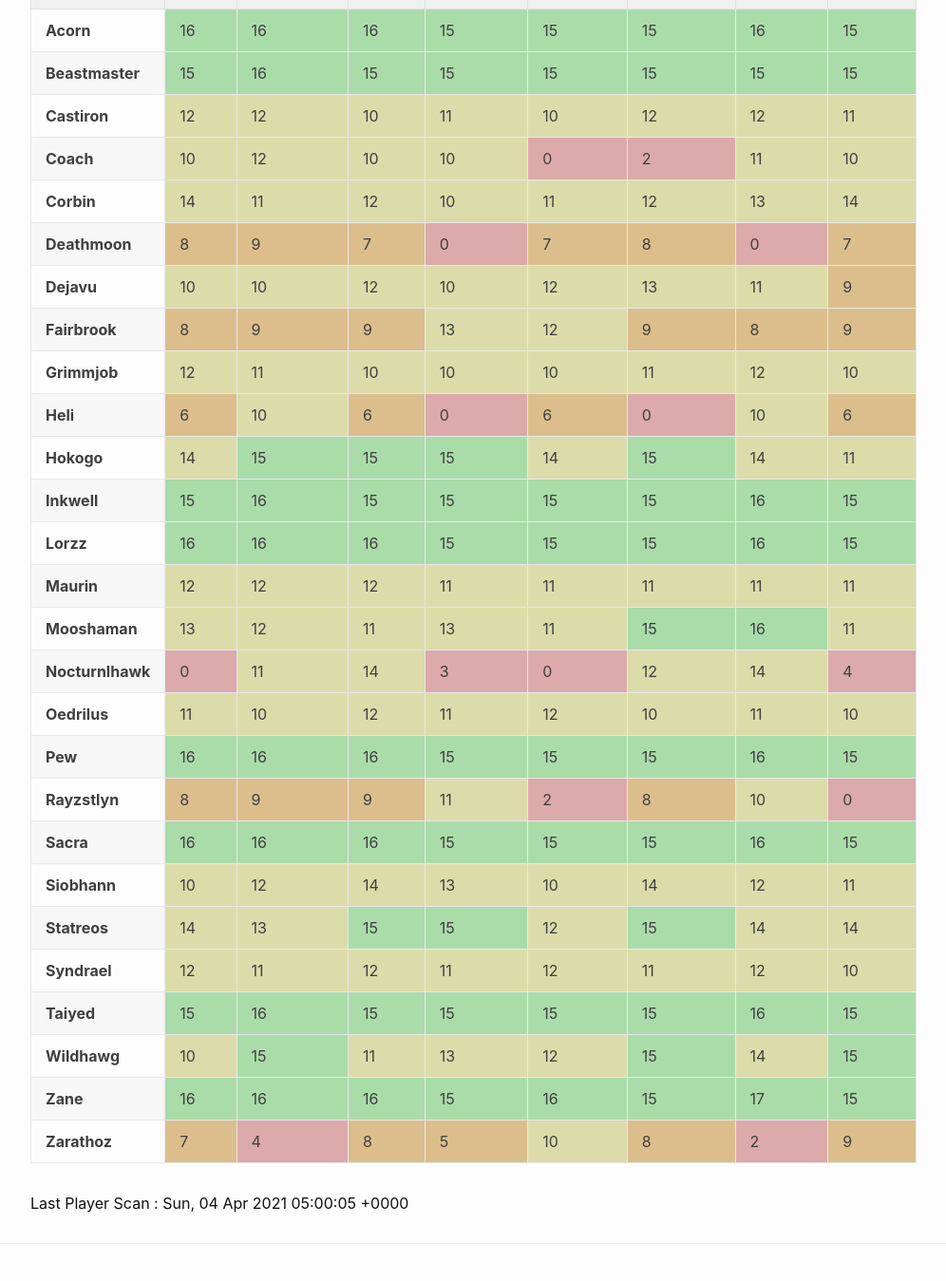
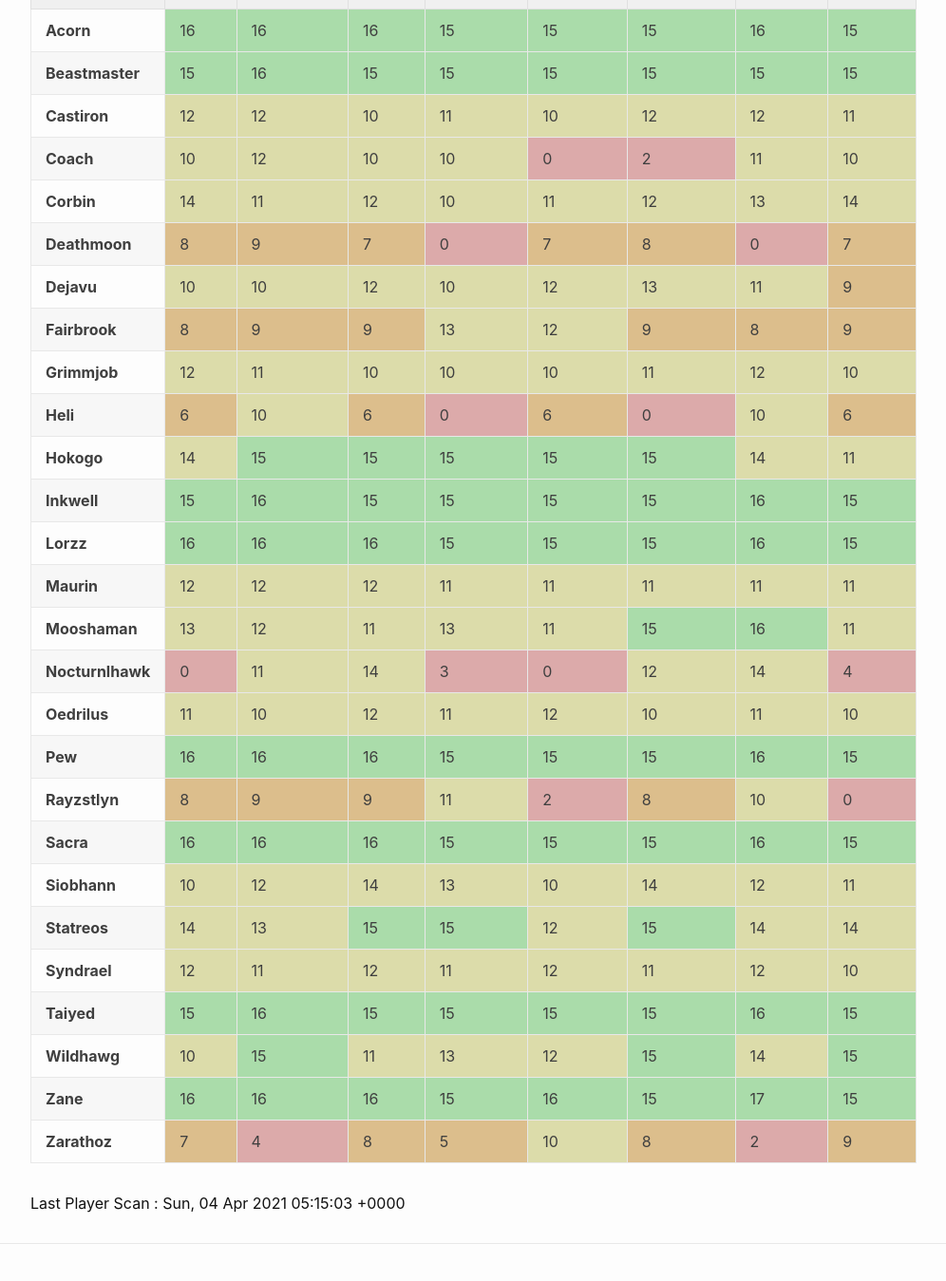
Before and after one commit to eldertribunal/keystonetracker, a Jekyll site: the page built from players.md, in a window 1280 px wide and 1400 px high, scrolled down 338 px. Shown: the top 1349 px of the window at 95% size, without its empty margins (126-1122 px from the left). Built offline with Jekyll 4.4.1, drawn with Linux system fonts in a browser that asks for light colours.

Commit message:
auto scan Sun Apr  4 05:15:44 UTC 2021

```diff
--- a/_data/characters.json
+++ b/_data/characters.json
@@ -1469,7 +1469,7 @@
       },
       {
         "name": "Sanguine Depths",
-        "level": 14,
+        "level": 15,
         "id": 380
       },
       {
--- a/_data/players.json
+++ b/_data/players.json
@@ -1064,7 +1064,7 @@
       },
       {
         "name": "Sanguine Depths",
-        "level": 14,
+        "level": 15,
         "id": 380
       },
       {
--- a/_data/scanned.json
+++ b/_data/scanned.json
@@ -1,3 +1,3 @@
 {
-  "timestamp": 1617512405
+  "timestamp": 1617513303
 }
```
